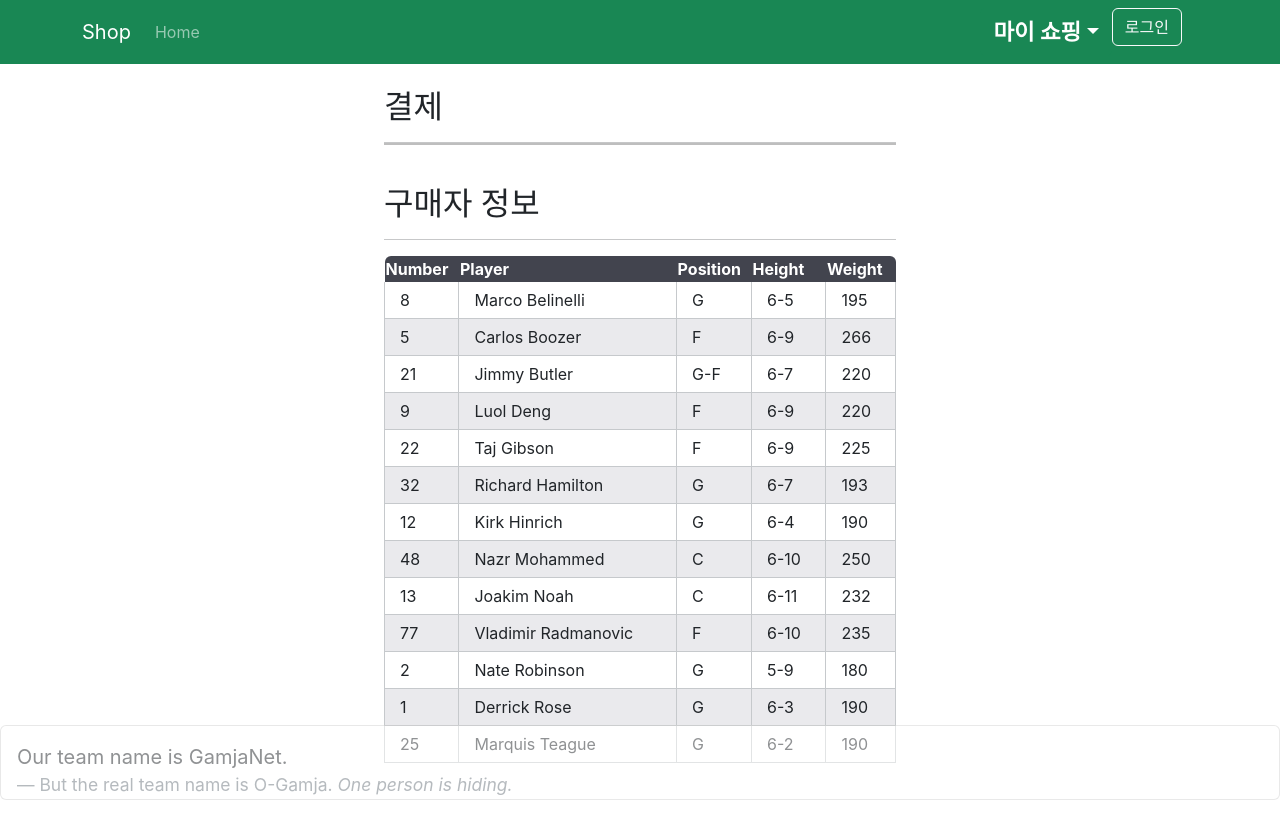
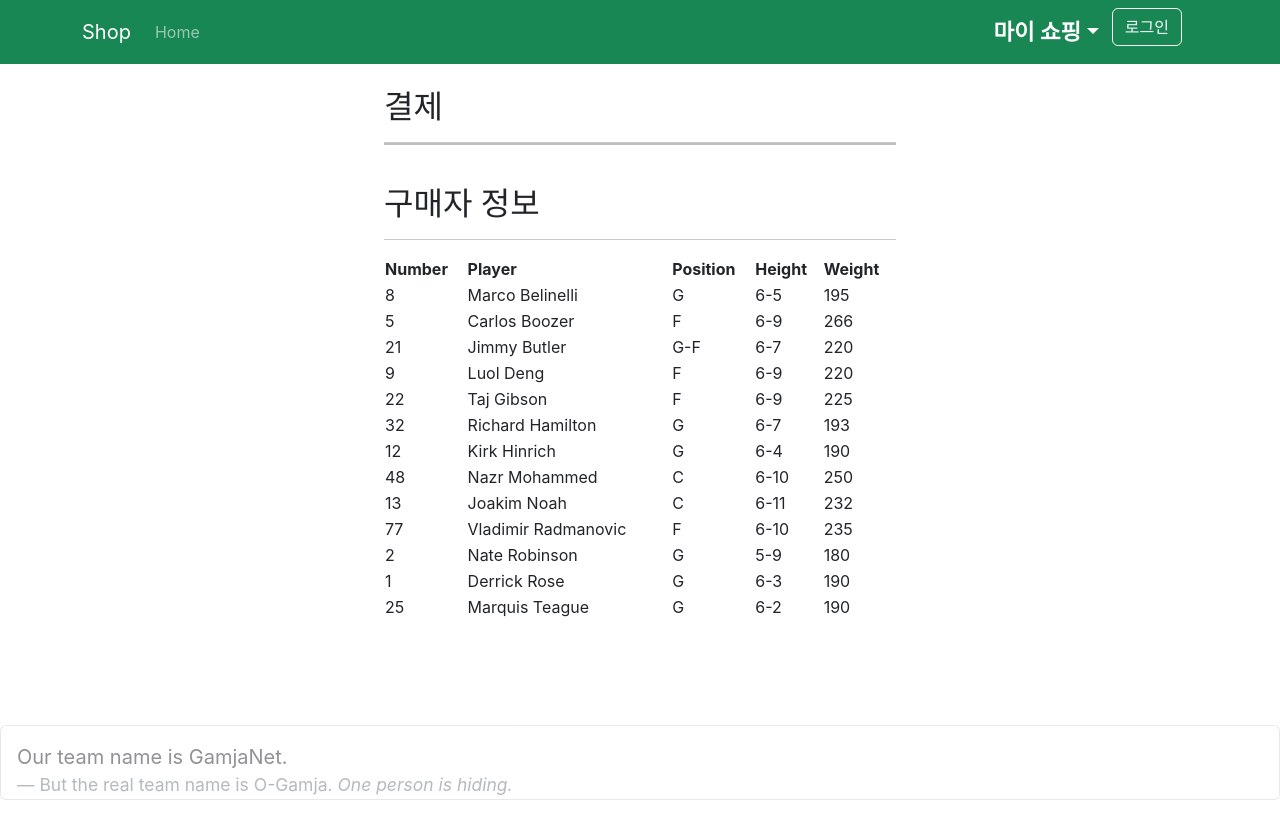
Before and after one commit to yes6686/shop4-front, a React (Create React App) app: page /direct in a window 1280 px wide. After the commit the page ends 800 px from the top, so only its background shows below. Built offline with nearby package versions, Linux system fonts and the light colour scheme.

Commit message:
added Direct Buying Page

```diff
--- a/src/Direct.css
+++ b/src/Direct.css
@@ -1,39 +1,59 @@
-.direct_body {
+.direct-body {
     color: #666;
     font: 14px/24px "Open Sans", "HelveticaNeue-Light", "Helvetica Neue Light", "Helvetica Neue", Helvetica, Arial, "Lucida Grande", Sans-Serif;
 }
-.direct_table {
+.direct-table {
     border-collapse: separate;
     border-spacing: 0;
-    width: 100%;
+    width : 100%;
 }
-.direct_th,td {
+.direct-table td {
     padding: 6px 15px;
 }
-th {
-    background: #42444e;
-    color: #fff;
-    text-align: left;
+.direct-table td {
+    padding: 6px 15px;
+    text-align: center;
 }
-tr:first-child th:first-child {
+
+/* .direct-table\tr:first-child\td:first-child의 속성변경. 이하 동일 */
+.direct-table tr:first-child td:first-child {
     border-top-left-radius: 6px;
 }
-tr:first-child th:last-child {
+.direct-table tr:first-child td:last-child {
     border-top-right-radius: 6px;
 }
-td {
+.direct-table td {
+    border-top : 1px solid #c6c9cc;
     border-right: 1px solid #c6c9cc;
     border-bottom: 1px solid #c6c9cc;
 }
-td:first-child {
+.direct-table td:first-child {
     border-left: 1px solid #c6c9cc;
 }
-tr:nth-child(even) td {
+.direct-table tr:nth-child(even) td {
     background: #eaeaed;
 }
-tr:last-child td:first-child {
+.direct-table tr:last-child td:first-child {
     border-bottom-left-radius: 6px;
 }
-tr:last-child td:last-child {
+.direct-table tr:last-child td:last-child {
     border-bottom-right-radius: 6px;
 }
+
+
+.cancel-button {
+    background-color: #9494ae; /* 배경색 (초록색) */
+    color: white; /* 글자색 */
+    font-size: 25px; /* 글자 크기 */
+    font-weight: bold; /* 글자 굵기 */
+    padding: 12px 20px; /* 상하, 좌우 여백 */
+    border: none; /* 테두리 없음 */
+    border-radius: 5px; /* 모서리 둥글게 */
+    cursor: pointer; /* 마우스 포인터 변경 */
+    transition: background-color 0.3s, transform 0.2s; /* 배경색과 크기 변환 애니메이션 */
+}
+
+.cancel-button:hover {
+    background-color: #3c3c42; /* 호버 시 배경색 (어두운 초록색) */
+    transform: scale(1.05); /* 호버 시 크기 확대 */
+}
```
